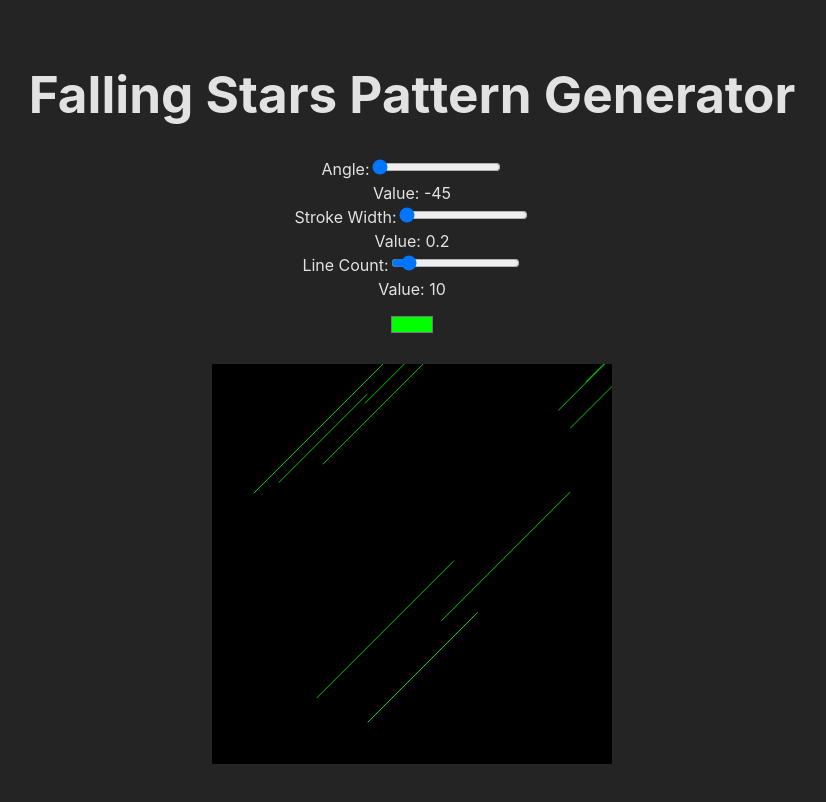
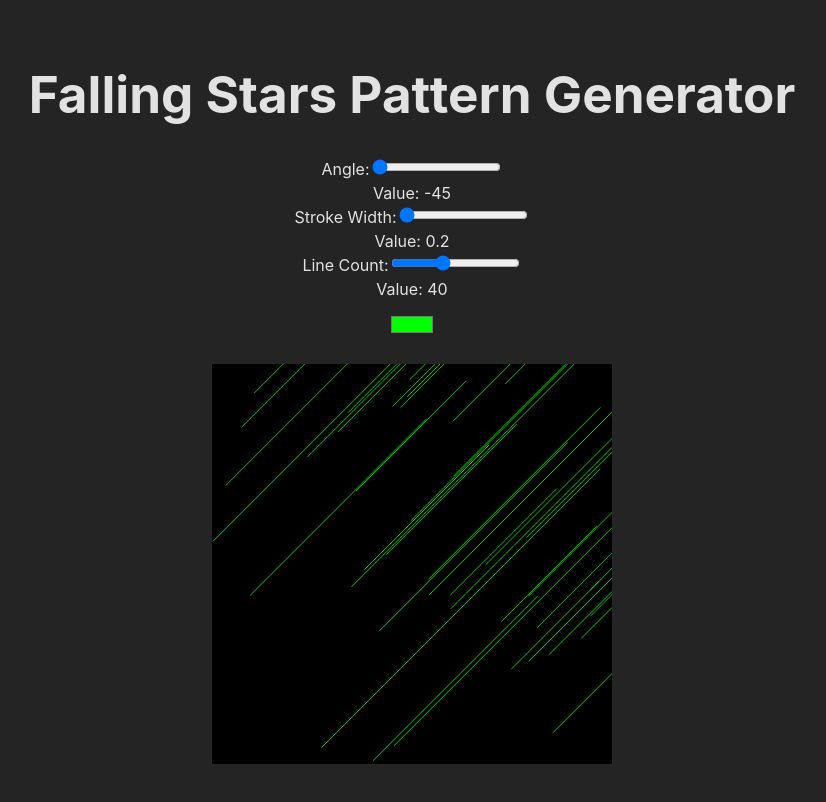
Before and after one commit to Marat200118/React-Artistique, a React (Vite) app: page / in a window 1280 px wide. Shown: the top 802 px of the page, without its empty margins (228-1054 px from the left). Built offline with nearby package versions, Linux system fonts and the light colour scheme.

Commit message:
fixed some errors

```diff
--- a/src/App.jsx
+++ b/src/App.jsx
@@ -1,14 +1,13 @@
-// App.jsx
 import React, { useState } from 'react';
 import './App.css';
 import Slider from './components/Slider';
 import LinePatternGenerator from './components/LinePatternGenerator';
-import ColorPicker from './components/ColorPicker'; // Import the ColorPicker component
+import ColorPicker from './components/ColorPicker';
 
 const App = () => {
   const [strokeWidth, setStrokeWidth] = useState(0.2);
-  const [lineCount, setLineCount] = useState(10);
-  const [angle, setAngle] = useState(-45); // Default angle to match the fixedAngle in LinePatternGenerator
+  const [lineCount, setLineCount] = useState(40);
+  const [angle, setAngle] = useState(-45);
   const [lineColor, setLineColor] = useState('#00FF00');
 
   return (
@@ -34,17 +33,17 @@ const App = () => {
           min={1}
           label="Line Count"
           value={lineCount}
-          onChange={setLineCount} // Update this to directly set the line count
+          onChange={setLineCount}
         />
         <ColorPicker
           color={lineColor}
-          onColorChange={setLineColor} // Update this to directly set the line color
+          onColorChange={setLineColor}
         />
         <LinePatternGenerator
           lineCount={lineCount}
           strokeWidth={strokeWidth}
           lineColor={lineColor}
-          angle={angle} // Pass the angle state to the LinePatternGenerator
+          angle={angle}
         />
       </header>
     </div>
--- a/src/components/LinePatternGenerator.jsx
+++ b/src/components/LinePatternGenerator.jsx
@@ -3,26 +3,24 @@ import React from 'react';
 import PropTypes from 'prop-types';
 
 const LinePatternGenerator = ({ lineCount, strokeWidth, lineColor, angle }) => {
-  // Helper function to generate random values within a range
+
   const randomInRange = (min, max) => Math.random() * (max - min) + min;
+  const lines = Array.from({ length: lineCount }, (_, i) => {
 
-  const lines = Array.from({ length: lineCount }, (_, i) => {
-    // Random starting points for x and y within the SVG viewbox
     const x1 = randomInRange(0, 100);
     const y1 = randomInRange(0, 100);
-    const lineLength = randomInRange(30, 60); // Adjust max length as needed
+    const lineLength = randomInRange(30, 100); // Adjust max length as needed
 
-    // Use the angle prop to set the direction of all lines
     const x2 = x1 + lineLength * Math.cos((angle * Math.PI) / 180);
     const y2 = y1 + lineLength * Math.sin((angle * Math.PI) / 180);
 
     return (
       <line
         key={i}
-        x1={`${x1}%`}
-        y1={`${y1}%`}
-        x2={`${x2}%`}
-        y2={`${y2}%`}
+        x1={x1}
+        y1={y1}
+        x2={x2}
+        y2={y2}
         stroke={lineColor}
         strokeWidth={strokeWidth}
       />
```
